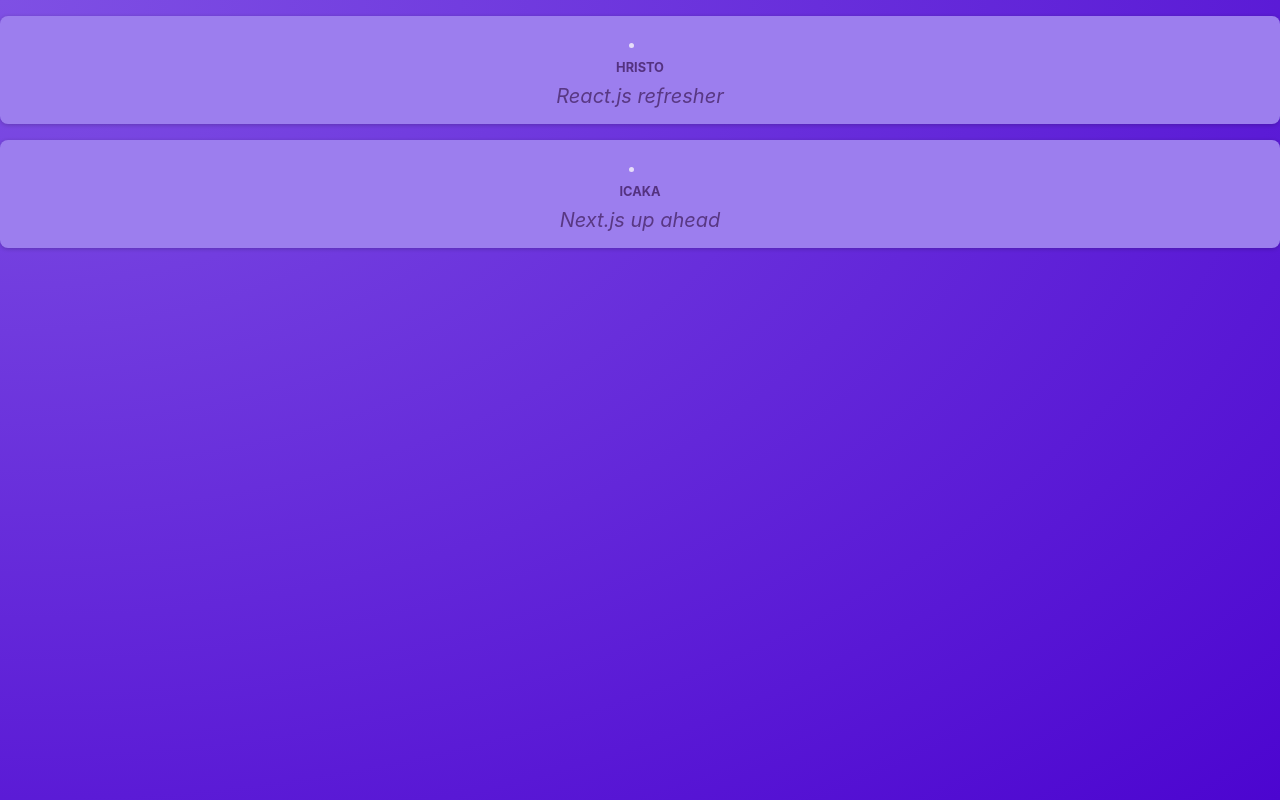
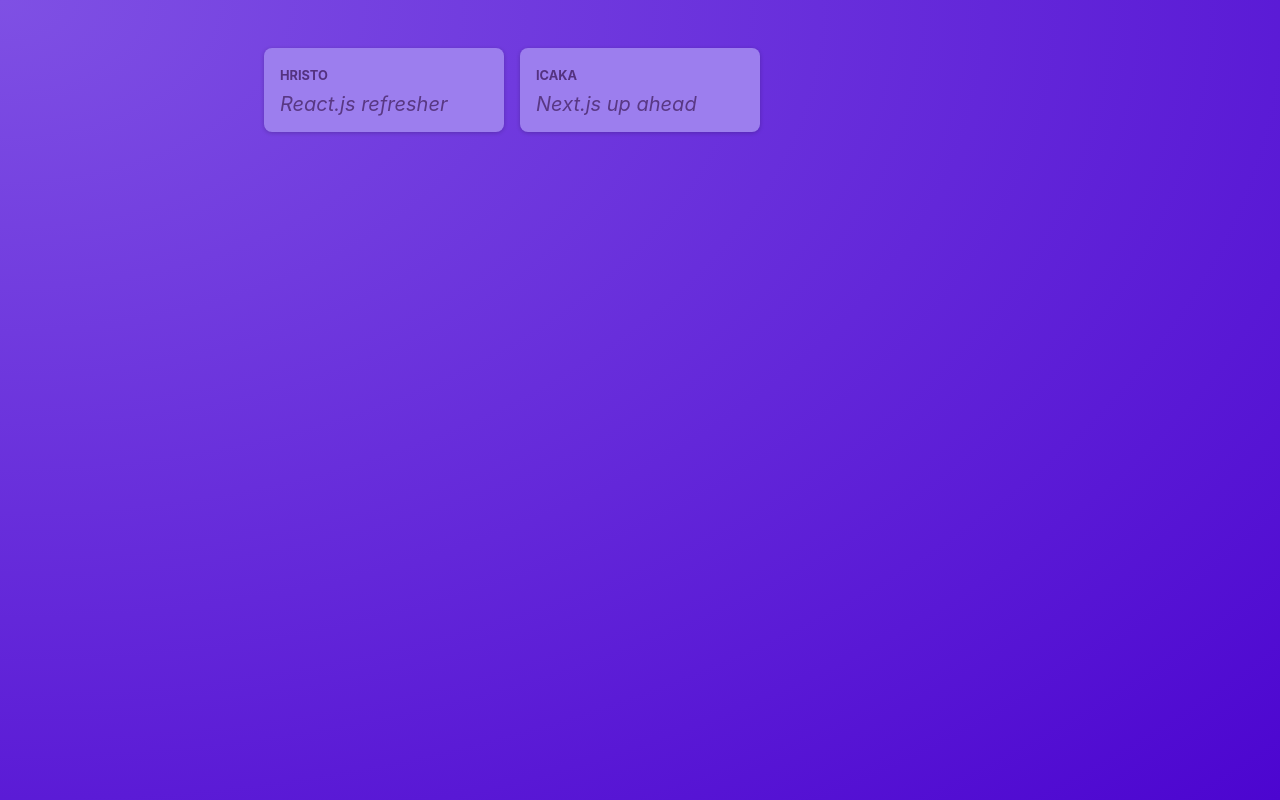
Before and after one commit to HrsHristov/poster-app, a React (Vite) app: page / in a window 1280 px wide. Built offline with nearby package versions, Linux system fonts and the light colour scheme.

Commit message:
Add PostsList component

```diff
--- a/src/App.jsx
+++ b/src/App.jsx
@@ -1,10 +1,9 @@
-import Post from "./components/Post";
+import PostsList from "./components/PostsList";
 
 function App() {
     return (
         <main>
-            <Post author="Hristo" body="React.js refresher" />
-            <Post author="Icaka" body="Next.js up ahead" />
+            <PostsList />
         </main>
     );
 }
--- /dev/null
+++ b/src/components/PostsList.jsx
@@ -0,0 +1,14 @@
+import Post from "./Post";
+
+import classes from "./PostsList.module.css";
+
+const PostsList = () => {
+    return (
+        <ul className={classes.posts}>
+            <Post author="Hristo" body="React.js refresher" />
+            <Post author="Icaka" body="Next.js up ahead" />
+        </ul>
+    );
+};
+
+export default PostsList;
--- /dev/null
+++ b/src/components/PostsList.module.css
@@ -0,0 +1,10 @@
+.posts {
+    list-style: none;
+    max-width: 50rem;
+    margin: 1rem auto;
+    padding: 1rem 0;
+    display: grid;
+    gap: 1rem;
+    grid-template-columns: repeat(3, 30%);
+    justify-content: center;
+}
--- a/src/index.css
+++ b/src/index.css
@@ -18,6 +18,5 @@
 
 body {
     margin: 0;
-    text-align: center;
     color: #e6ddf9;
 }
```
